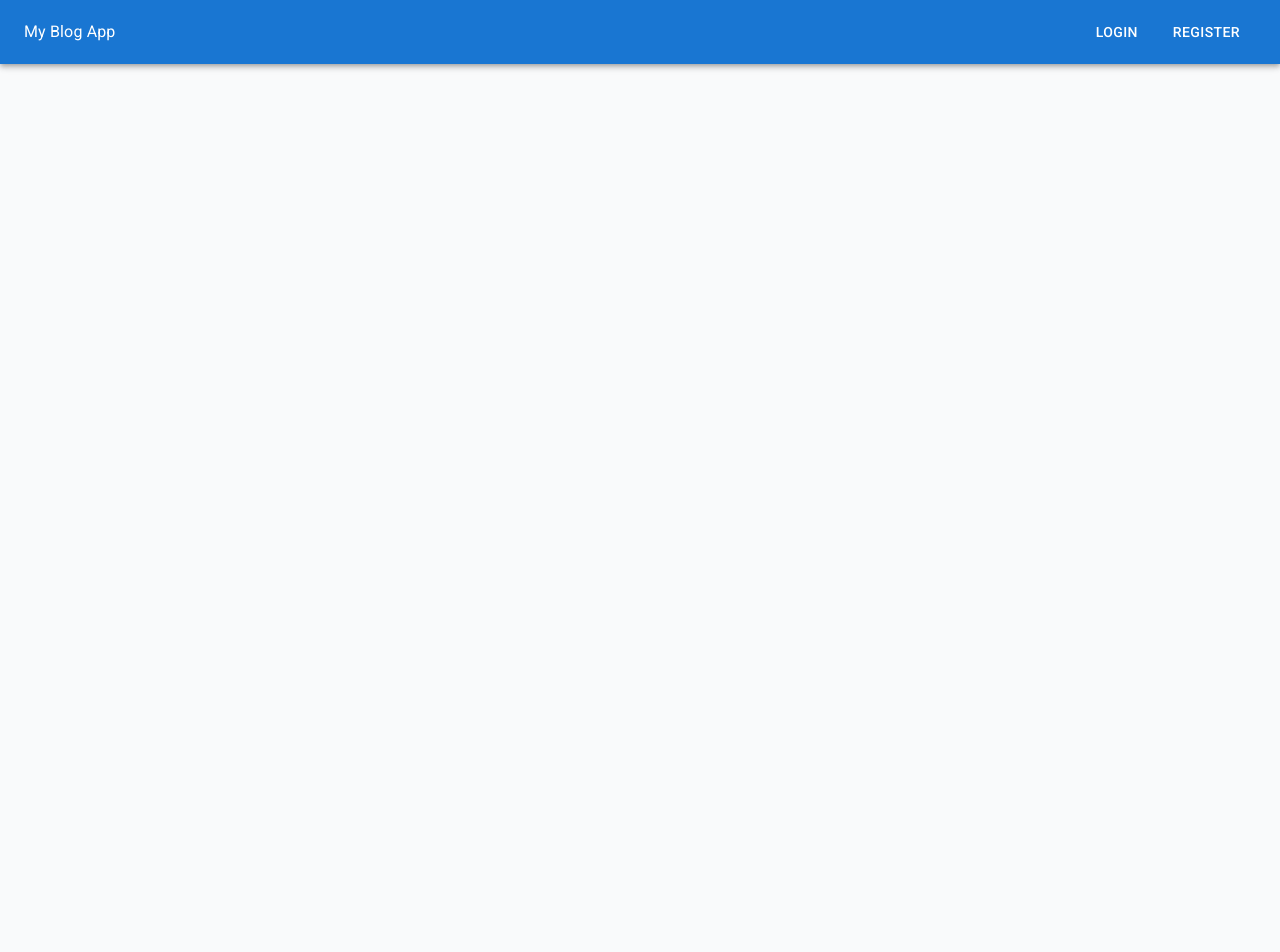
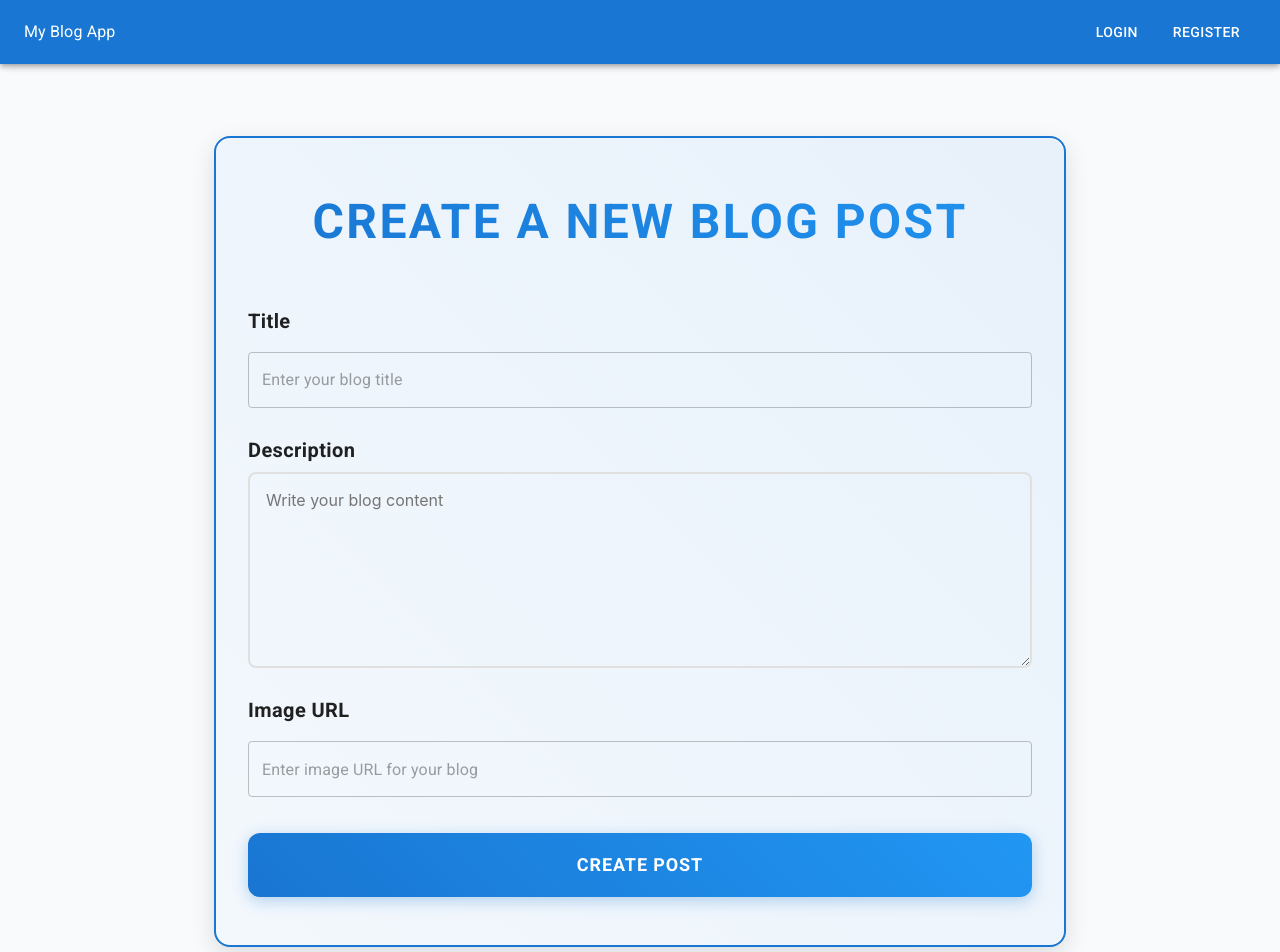
Before and after one commit to RajaMahanty/blog-1, a React (Vite) app in the folder client/: page /create-blog in a window 1280 px wide. Shown: the top 952 px of the page. Before the commit the page ends 800 px from the top, so only its background shows below. Built offline with nearby package versions, Linux system fonts and the light colour scheme.

Commit message:
add CreateBlog component, update Header component for creating blog, create UserBlogs page, fixed blogController.

```diff
--- a/client/src/App.jsx
+++ b/client/src/App.jsx
@@ -10,6 +10,7 @@ import axios from "axios";
 // toast
 import { ToastContainer } from "react-toastify";
 import "react-toastify/dist/ReactToastify.css";
+import CreateBlog from "./components/CreateBlog";
 
 // Configuring base URL
 axios.defaults.baseURL = "http://localhost:8080/api/v1";
@@ -22,6 +23,7 @@ function App() {
 				<Route path="/" element={<Blogs />} />
 				<Route path="/blogs" element={<Blogs />} />
 				<Route path="/my-blogs" element={<UserBlogs />} />
+				<Route path="/create-blog" element={<CreateBlog />} />
 				<Route path="/login" element={<Login />} />
 				<Route path="/register" element={<Register />} />
 			</Routes>
--- a/client/src/components/BlogCard.jsx
+++ b/client/src/components/BlogCard.jsx
@@ -14,7 +14,6 @@ export default function BlogCard({
 	username,
 	createdAt,
 }) {
-	console.log(username);
 	return (
 		<Card
 			sx={{
--- /dev/null
+++ b/client/src/components/CreateBlog.jsx
@@ -0,0 +1,234 @@
+import React, { useState } from "react";
+import {
+	Box,
+	Button,
+	InputLabel,
+	TextField,
+	Typography,
+	Container,
+	TextareaAutosize,
+} from "@mui/material";
+import axios from "axios";
+import { toast } from "react-toastify";
+import { useNavigate } from "react-router-dom";
+
+const CreateBlog = () => {
+	const navigate = useNavigate();
+
+	const [inputs, setInputs] = useState({
+		title: "",
+		description: "",
+		image: "",
+	});
+
+	// handle submit
+	const handleSubmit = async (e) => {
+		e.preventDefault();
+		try {
+			const { data } = await axios.post("/blogs/create-blog", {
+				title: inputs.title,
+				description: inputs.description,
+				image: inputs.image,
+			});
+
+			if (data?.success) {
+				toast.success("Blog Created Successfully!");
+				navigate("/my-blogs");
+			}
+		} catch (error) {
+			console.log(error);
+		}
+	};
+
+	// handle change
+	const handleChange = (e) => {
+		setInputs((prevState) => ({
+			...prevState,
+			[e.target.name]: e.target.value,
+		}));
+	};
+
+	return (
+		<Container maxWidth="md" sx={{ py: 4 }}>
+			<form onSubmit={handleSubmit}>
+				<Box
+					border={2}
+					borderColor="primary.main"
+					borderRadius={4}
+					padding={4}
+					margin={"auto"}
+					boxShadow={"0 8px 24px rgba(0,0,0,0.12)"}
+					display={"flex"}
+					flexDirection={"column"}
+					width={"100%"}
+					marginTop="40px"
+					marginBottom="40px"
+					bgcolor="background.default"
+					position="relative"
+					sx={{
+						"&:before": {
+							content: '""',
+							position: "absolute",
+							top: 0,
+							left: 0,
+							right: 0,
+							bottom: 0,
+							borderRadius: 4,
+							background:
+								"linear-gradient(45deg, rgba(25,118,210,0.05), rgba(25,118,210,0.1))",
+							zIndex: 0,
+						},
+					}}
+				>
+					<Typography
+						variant="h3"
+						textAlign={"center"}
+						fontWeight="bold"
+						padding={3}
+						color="primary.main"
+						gutterBottom
+						sx={{
+							textTransform: "uppercase",
+							letterSpacing: "0.05em",
+							background: "linear-gradient(45deg, #1976d2, #2196f3)",
+							WebkitBackgroundClip: "text",
+							WebkitTextFillColor: "transparent",
+						}}
+					>
+						Create a New Blog Post
+					</Typography>
+					<InputLabel
+						sx={{
+							mb: 1,
+							mt: 2,
+							fontSize: "20px",
+							fontWeight: "700",
+							color: "text.primary",
+							letterSpacing: "0.02em",
+						}}
+					>
+						Title
+					</InputLabel>
+					<TextField
+						name="title"
+						value={inputs.title}
+						onChange={handleChange}
+						margin="dense"
+						variant="outlined"
+						placeholder="Enter your blog title"
+						fullWidth
+						required
+						sx={{
+							"& .MuiOutlinedInput-root": {
+								"&:hover fieldset": {
+									borderColor: "primary.main",
+									borderWidth: 2,
+								},
+								"&.Mui-focused fieldset": {
+									borderColor: "primary.main",
+									borderWidth: 2,
+								},
+							},
+						}}
+					/>
+					<InputLabel
+						sx={{
+							mb: 1,
+							mt: 3,
+							fontSize: "20px",
+							fontWeight: "700",
+							color: "text.primary",
+							letterSpacing: "0.02em",
+						}}
+					>
+						Description
+					</InputLabel>
+					<TextareaAutosize
+						name="description"
+						value={inputs.description}
+						onChange={handleChange}
+						placeholder="Write your blog content"
+						minRows={8}
+						required
+						style={{
+							width: "100%",
+							padding: "16px",
+							fontSize: "16px",
+							borderRadius: "8px",
+							border: "2px solid #e0e0e0",
+							fontFamily: "inherit",
+							resize: "vertical",
+							outline: "none",
+							transition: "all 0.3s ease",
+							backgroundColor: "transparent",
+							position: "relative",
+							zIndex: 1,
+						}}
+					/>
+					<InputLabel
+						sx={{
+							mb: 1,
+							mt: 3,
+							fontSize: "20px",
+							fontWeight: "700",
+							color: "text.primary",
+							letterSpacing: "0.02em",
+						}}
+					>
+						Image URL
+					</InputLabel>
+					<TextField
+						name="image"
+						value={inputs.image}
+						onChange={handleChange}
+						margin="dense"
+						variant="outlined"
+						placeholder="Enter image URL for your blog"
+						fullWidth
+						required
+						sx={{
+							"& .MuiOutlinedInput-root": {
+								"&:hover fieldset": {
+									borderColor: "primary.main",
+									borderWidth: 2,
+								},
+								"&.Mui-focused fieldset": {
+									borderColor: "primary.main",
+									borderWidth: 2,
+								},
+							},
+						}}
+					/>
+					<Button
+						type="submit"
+						color="primary"
+						variant="contained"
+						size="large"
+						sx={{
+							mt: 4,
+							mb: 2,
+							py: 2,
+							fontSize: "18px",
+							fontWeight: "700",
+							borderRadius: 3,
+							textTransform: "uppercase",
+							letterSpacing: "0.05em",
+							background: "linear-gradient(45deg, #1976d2, #2196f3)",
+							boxShadow: "0 4px 16px rgba(25,118,210,0.3)",
+							"&:hover": {
+								background: "linear-gradient(45deg, #1565c0, #1976d2)",
+								transform: "translateY(-2px)",
+								boxShadow: "0 8px 24px rgba(25,118,210,0.4)",
+							},
+							transition: "all 0.3s ease",
+						}}
+					>
+						Create Post
+					</Button>
+				</Box>
+			</form>
+		</Container>
+	);
+};
+
+export default CreateBlog;
--- a/client/src/components/Header.jsx
+++ b/client/src/components/Header.jsx
@@ -31,6 +31,7 @@ const Header = () => {
 	const handleLogout = () => {
 		try {
 			dispatch(authActions.logout());
+			localStorage.setItem("userID", undefined);
 			toast.success("Logged out successfully!", {
 				position: "top-right",
 				autoClose: 3000,
@@ -58,6 +59,11 @@ const Header = () => {
 							>
 								<Tab label="Blogs" LinkComponent={Link} to="/blogs" />
 								<Tab label="My Blogs" LinkComponent={Link} to="/my-blogs" />
+								<Tab
+									label="Create Blog"
+									LinkComponent={Link}
+									to="/create-blog"
+								/>
 							</Tabs>
 						</Box>
 					)}
--- a/client/src/pages/UserBlogs.jsx
+++ b/client/src/pages/UserBlogs.jsx
@@ -1,9 +1,43 @@
-import React from "react";
+import React, { useEffect, useState } from "react";
+import axios from "axios";
+import BlogCard from "../components/BlogCard";
 
 const UserBlogs = () => {
+	const [blogs, setBlogs] = useState([]);
+	const [username, setUsername] = useState("");
+
+	// get user blogs
+	const getUserBlogs = async () => {
+		try {
+			const id = localStorage.getItem("userId");
+			const { data } = await axios.get(`/blogs/user-blog/${id}`);
+			if (data?.success) {
+				setBlogs(data?.userBlogs?.blogs || []);
+				setUsername(data?.userBlogs?.username);
+				console.log("Received blogs:", data?.userBlogs?.blogs);
+			}
+		} catch (error) {
+			console.log(error);
+		}
+	};
+
+	useEffect(() => {
+		getUserBlogs();
+	}, []);
+
 	return (
 		<div>
-			<h1>Users Blogs</h1>
+			{blogs &&
+				blogs.map((blog) => (
+					<BlogCard
+						key={blog._id}
+						title={blog.title}
+						description={blog.description}
+						image={blog.image}
+						username={username}
+						createdAt={blog.createdAt}
+					/>
+				))}
 		</div>
 	);
 };
```
Also changed, not shown: 1 other file (tests, documents, lock files or other folders).
